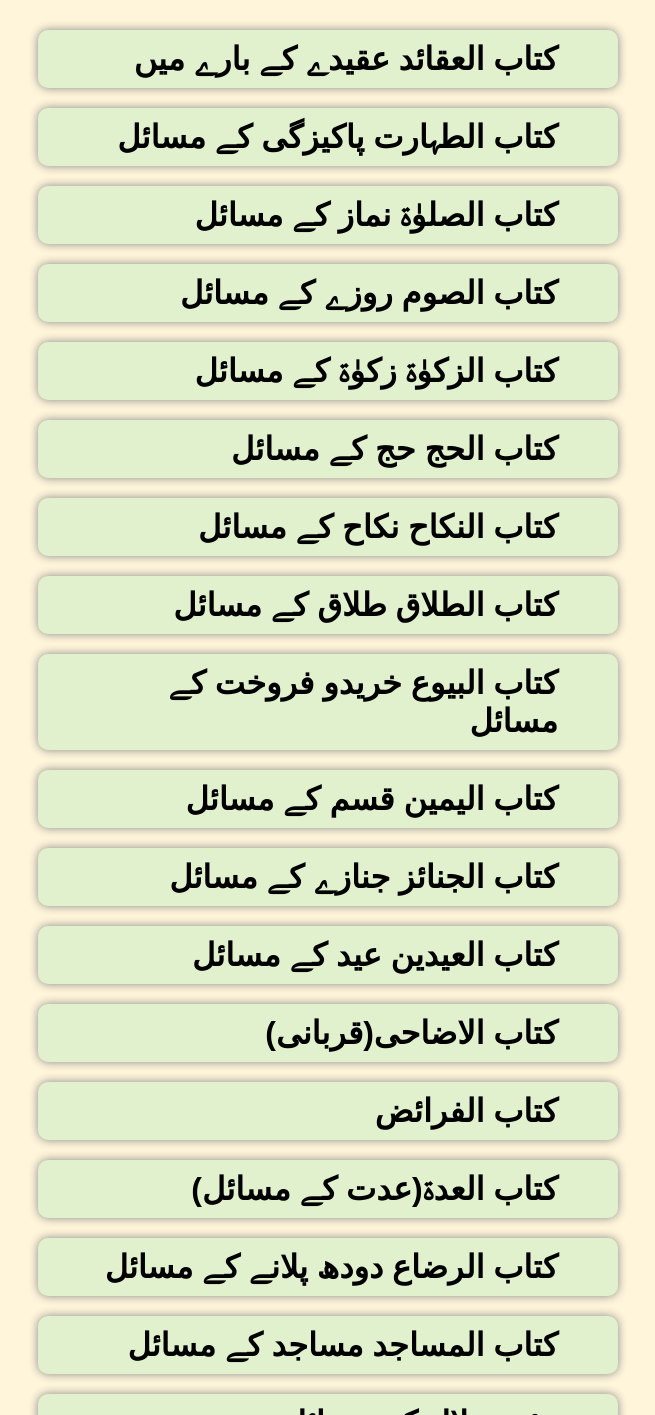
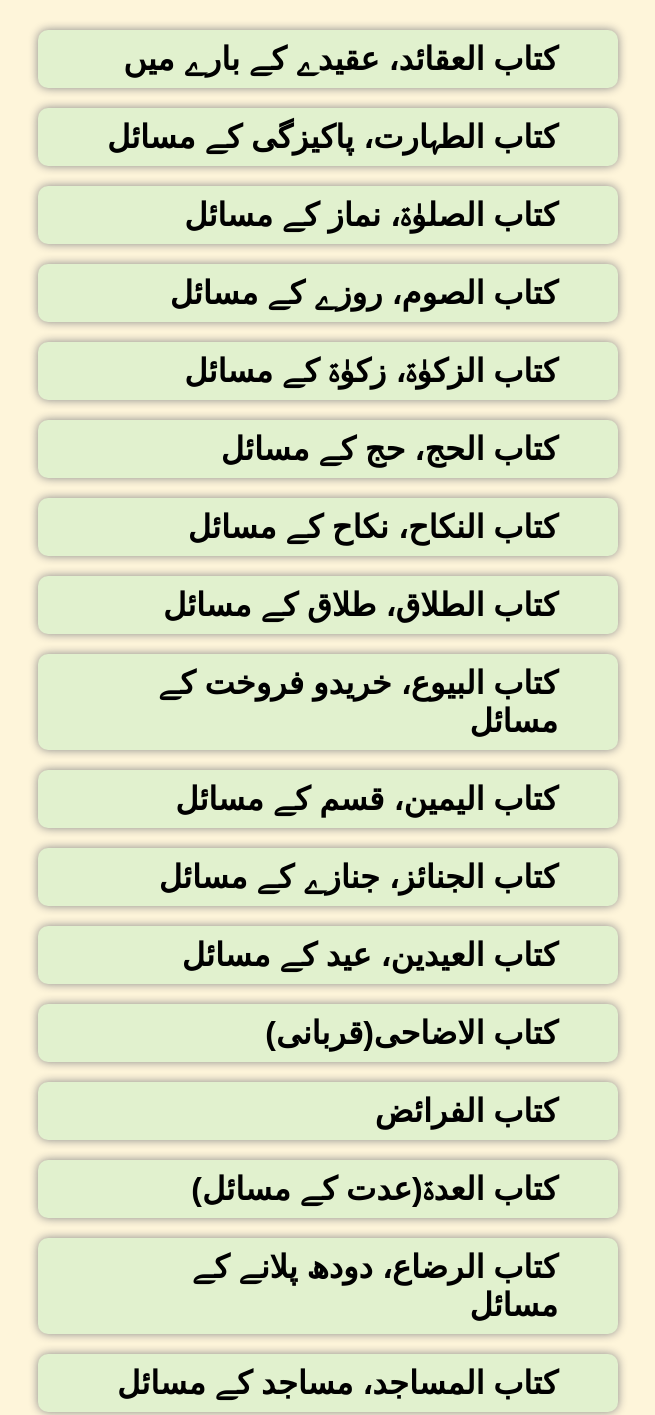
Before and after one commit to amctech106/Book-index, a plain HTML site: page btns.html in a window 1280 px wide. Shown: the top 1415 px of the page, without its empty margins (312-967 px from the left). Drawn offline with Linux system fonts and the light colour scheme; a web font is replaced by a local one.

Commit message:
topic updated

```diff
--- a/btns.html
+++ b/btns.html
@@ -1,26 +1,26 @@
 <link rel="stylesheet" href="./style.css">
 <div class="btns">
-<a href="./aquaid.html">کتاب العقائد عقیدے کے بارے میں </a>
-<a href="./taharat.html">کتاب الطہارت پاکیزگی کے مسائل </a>
-<a href="./salat.html">کتاب الصلوٰۃ نماز کے مسائل</a>
-<a href="./som.html">کتاب الصوم روزے کے مسائل</a>
-<a href="./zakat.html">کتاب الزکوٰۃ زکوٰۃ کے مسائل</a>
-<a href="./hajj.html">کتاب الحج حج کے مسائل </a>
-<a href="./nikah.html">کتاب النکاح نکاح کے مسائل</a>
-<a href="./talaq.html">کتاب الطلاق طلاق کے مسائل</a>
-<a href="./buyoo.html"> کتاب البیوع خریدو فروخت کے مسائل</a>
-<a href="./yameen.html">کتاب الیمین قسم کے مسائل</a>
-<a href="./janaiz.html">کتاب الجنائز جنازے کے مسائل</a>
-<a href="./eidain.html">کتاب العیدین عید کے مسائل</a>
+<a href="./aquaid.html">کتاب العقائد، عقیدے کے بارے میں </a>
+<a href="./taharat.html">کتاب الطہارت، پاکیزگی کے مسائل </a>
+<a href="./salat.html">کتاب الصلوٰۃ، نماز کے مسائل</a>
+<a href="./som.html">کتاب الصوم، روزے کے مسائل</a>
+<a href="./zakat.html">کتاب الزکوٰۃ، زکوٰۃ کے مسائل</a>
+<a href="./hajj.html">کتاب الحج، حج کے مسائل </a>
+<a href="./nikah.html">کتاب النکاح، نکاح کے مسائل</a>
+<a href="./talaq.html">کتاب الطلاق، طلاق کے مسائل</a>
+<a href="./buyoo.html"> کتاب البیوع، خریدو فروخت کے مسائل</a>
+<a href="./yameen.html">کتاب الیمین، قسم کے مسائل</a>
+<a href="./janaiz.html">کتاب الجنائز، جنازے کے مسائل</a>
+<a href="./eidain.html">کتاب العیدین، عید کے مسائل</a>
 <a href="./udahi.html">(قربانی)کتاب الاضاحی</a>
 <a href="./faraiz.html">کتاب الفرائض</a>
 <a href="./idat.html">کتاب العدۃ(عدت کے مسائل)</a>
-<a href="./riza.html">کتاب الرضاع دودھ پلانے کے مسائل </a>
-<a href="./masajid.html">کتاب المساجد مساجد کے مسائل</a>
-<a href="./royat.html">رؤیت ہلال کے مسائل</a>
+<a href="./riza.html">کتاب الرضاع، دودھ پلانے کے مسائل </a>
+<a href="./masajid.html">کتاب المساجد، مساجد کے مسائل</a>
+<a href="./royat.html">رؤیت ہلال کے مسائل</a>
 <a href="./hidanat.html">حضانت کے مسائل(پرورش)</a>
 <a href="./mutfariq.html">متفرق مسائل</a>
-<a href="./asma.html">اسماء نام رکھنے کے بارے میں </a>
+<a href="./asma.html">اسماء، نام رکھنے کے بارے میں </a>
 <a href="./seerat.html">سیرت </a>
 <a href="./aurtoon.html">عورتوں کے متفرق مسائل </a>
 <a href="./halal.html">حلال وحرام جائز و ناجائز</a>
```
